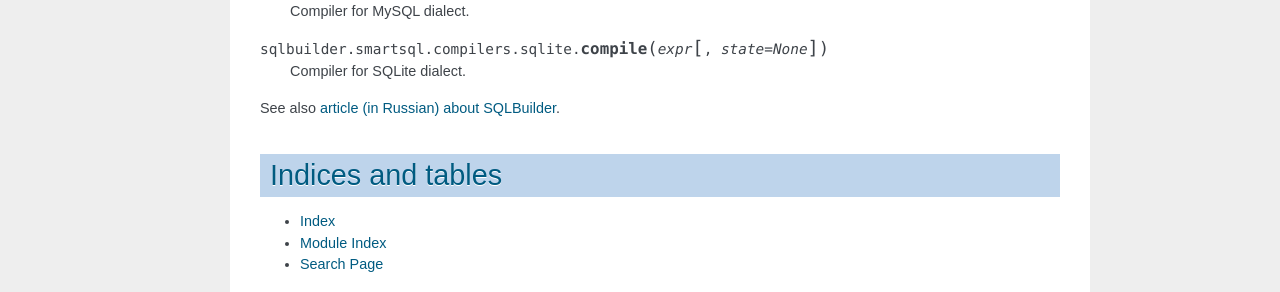
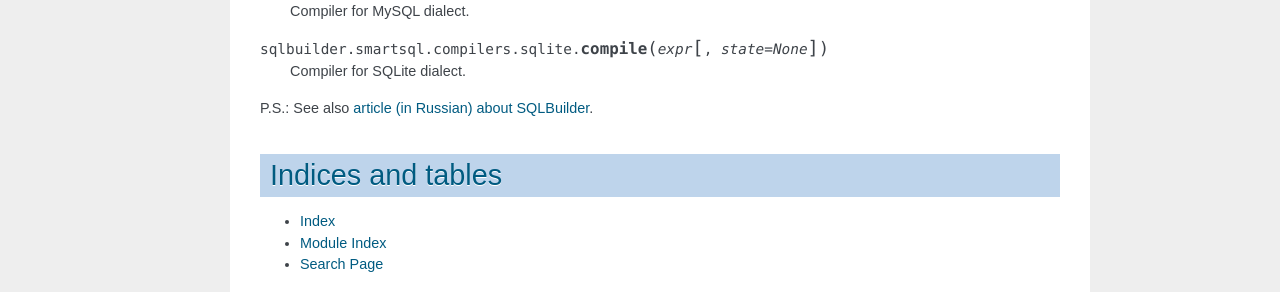
Before and after one commit to emacsway/sqlbuilder, a Sphinx documentation site: the page built from docs/index.rst, in a window 1280 px wide and 900 px high, scrolled down 15601 px. Shown: the part 508-800 px from the top of the window. Built offline with Sphinx 7.4.7, drawn with Linux system fonts in a browser that asks for light colours.

```diff
--- a/README.rst
+++ b/README.rst
@@ -52,4 +52,6 @@ More info
 
 See docs on http://sqlbuilder.readthedocs.org/
 
-See also `article (in Russian) about SQLBuilder <http://emacsway.bitbucket.org/ru/storm-orm/#query-object>`__.
+..
+
+P.S.: See also `article (in Russian) about SQLBuilder <http://emacsway.bitbucket.org/ru/storm-orm/#query-object>`__.
--- a/docs/index.rst
+++ b/docs/index.rst
@@ -988,7 +988,9 @@ There are three compilers for three dialects:
 
     Compiler for SQLite dialect.
 
-See also `article (in Russian) about SQLBuilder <http://emacsway.bitbucket.org/ru/storm-orm/#query-object>`__.
+..
+
+P.S.: See also `article (in Russian) about SQLBuilder <http://emacsway.bitbucket.org/ru/storm-orm/#query-object>`__.
 
 
 Indices and tables
```
